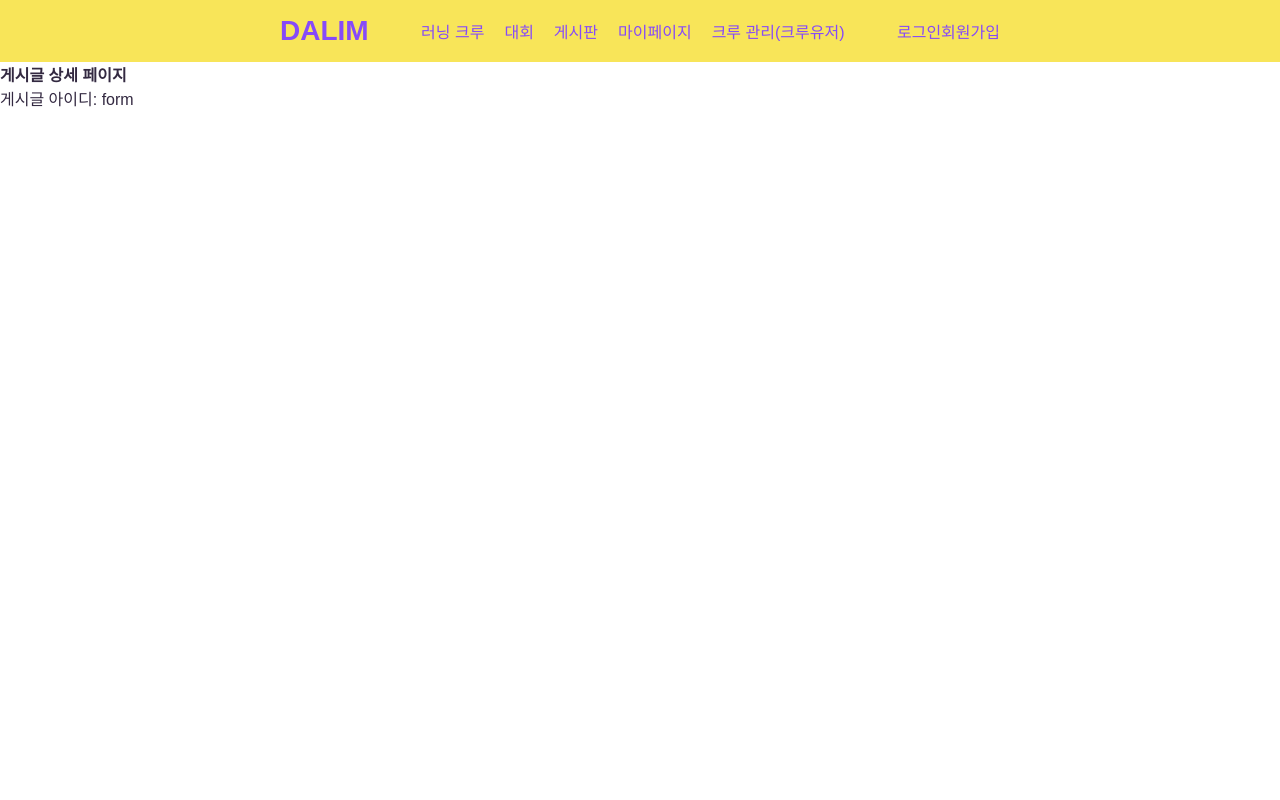
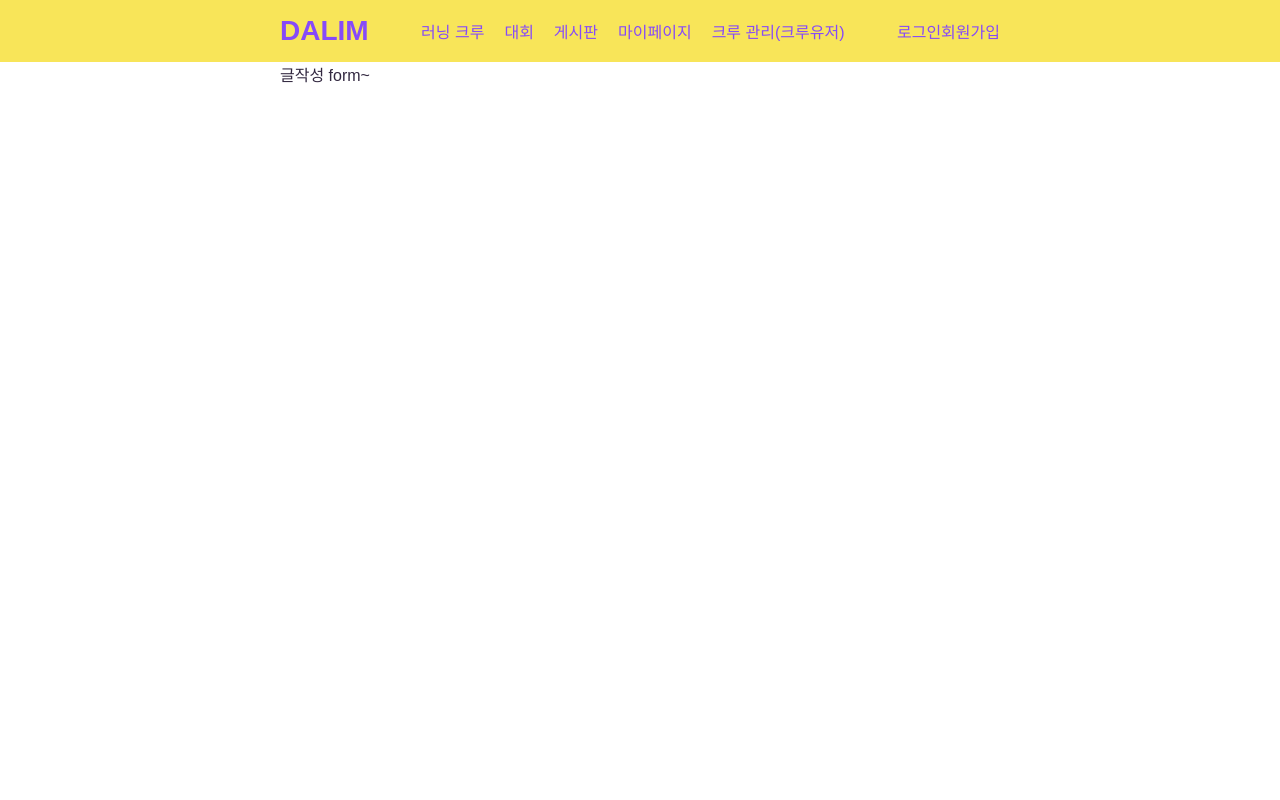
Before and after one commit to escape1001/dalim_front, a Next.js app in the folder dalim/: page /board/form in a window 1280 px wide. Shown: the top 800 px of the page. Built offline with nearby package versions, Linux system fonts and the light colour scheme.

Commit message:
:wrench: 게시글작성 페이지 경로 생성

```diff
--- /dev/null
+++ b/dalim/pages/board/form.js
@@ -0,0 +1,19 @@
+import { useEffect, useState } from "react";
+import styled from "styled-components";
+import { useRouter } from "next/router";
+
+
+const Wrapper = styled.main`
+`;
+
+export default function PostForm(){
+    const router = useRouter();
+    const {post_id} = router.query;
+
+
+    return(
+        <Wrapper className="center-content">
+            글작성 form~
+        </Wrapper>
+    );
+}
```
